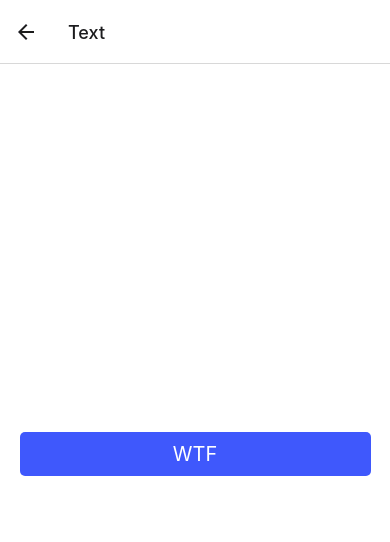
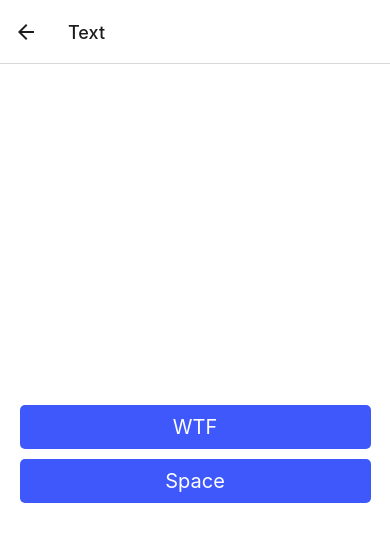
Before and after one commit to samchouse/utils, a React Native app in the folder packages/app/: screen /Text in a window 390 px wide. Shown: the top 542 px of the page. Built offline with nearby package versions, Linux system fonts and the light colour scheme.

Commit message:
feat(app): implement space screen
Co-authored-by: Lambert Sutton <Lami-Lemmy@users.noreply.github.com>

```diff
--- a/packages/app/src/navigation/Stacks.tsx
+++ b/packages/app/src/navigation/Stacks.tsx
@@ -6,6 +6,7 @@
 import GenerateNumbers from '../screens/Math/GenerateNumbers';
 import Math from '../screens/Math/Math';
 import ProductSum from '../screens/Math/ProductSum';
+import Space from '../screens/Text/Space';
 import Text from '../screens/Text/Text';
 import WTF from '../screens/Text/WTF';
 import { MathStackParamList, TextStackParamList } from '../typings';
@@ -16,6 +17,7 @@
     <TextStack.Navigator screenOptions={{ headerShown: false }}>
       <TextStack.Screen name="Main" component={Text} />
       <TextStack.Screen name="WTF" component={WTF} />
+      <TextStack.Screen name="Space" component={Space} />
     </TextStack.Navigator>
   );
 };
--- /dev/null
+++ b/packages/app/src/screens/Text/Space.tsx
@@ -0,0 +1,82 @@
+import Utils from '@xenfo/utils';
+import * as Clipboard from 'expo-clipboard';
+import React, { useState } from 'react';
+import {
+  StyleSheet,
+  SafeAreaView,
+  TextInput,
+  TouchableWithoutFeedback,
+  Keyboard,
+  TouchableOpacity,
+  Text,
+  Alert
+} from 'react-native';
+
+const Space = () => {
+  const [text, setText] = useState('');
+
+  return (
+    <TouchableWithoutFeedback
+      onPress={() => {
+        Keyboard.dismiss();
+      }}
+    >
+      <SafeAreaView style={styles.container}>
+        <TextInput
+          style={styles.input}
+          blurOnSubmit
+          multiline
+          placeholder="Text"
+          value={text}
+          onChangeText={(input) => setText(input)}
+        />
+        <TouchableOpacity
+          onPress={() => {
+            // eslint-disable-next-line @typescript-eslint/no-unsafe-argument
+            Clipboard.setString(Utils.text.space(text));
+            Alert.alert('Copied text to clipboard!');
+          }}
+          activeOpacity={0.75}
+          style={styles.touchable}
+        >
+          <Text style={styles.text}>Submit</Text>
+        </TouchableOpacity>
+      </SafeAreaView>
+    </TouchableWithoutFeedback>
+  );
+};
+
+export default Space;
+
+const styles = StyleSheet.create({
+  container: {
+    flex: 1,
+    backgroundColor: '#fff',
+    alignItems: 'center',
+    justifyContent: 'center'
+  },
+  text: {
+    fontSize: 20,
+    color: '#fff'
+  },
+  touchable: {
+    alignItems: 'center',
+    backgroundColor: '#3f58fc',
+    paddingVertical: 10,
+    width: '90%',
+    borderRadius: 5,
+    marginVertical: 5
+  },
+  input: {
+    maxHeight: 150,
+    marginBottom: 5,
+    borderWidth: 1,
+    padding: 10,
+    borderColor: '#C7C7CD',
+    borderRadius: 5,
+    width: '90%',
+    textAlign: 'center',
+    fontSize: 20,
+    paddingTop: 10
+  }
+});
--- a/packages/app/src/screens/Text/Text.tsx
+++ b/packages/app/src/screens/Text/Text.tsx
@@ -19,6 +19,13 @@
         style={styles.touchable}
       >
         <RNText style={styles.text}>WTF</RNText>
+      </TouchableOpacity>
+      <TouchableOpacity
+        onPress={() => navigation.push('Text', { screen: 'Space' })}
+        activeOpacity={0.75}
+        style={styles.touchable}
+      >
+        <RNText style={styles.text}>Space</RNText>
       </TouchableOpacity>
     </SafeAreaView>
   );
--- a/packages/app/src/typings/Stacks.ts
+++ b/packages/app/src/typings/Stacks.ts
@@ -15,6 +15,7 @@
 export type TextStackParamList = {
   Main: undefined;
   WTF: undefined;
+  Space: undefined;
 };
 
 export type MathStackParamList = {
```
